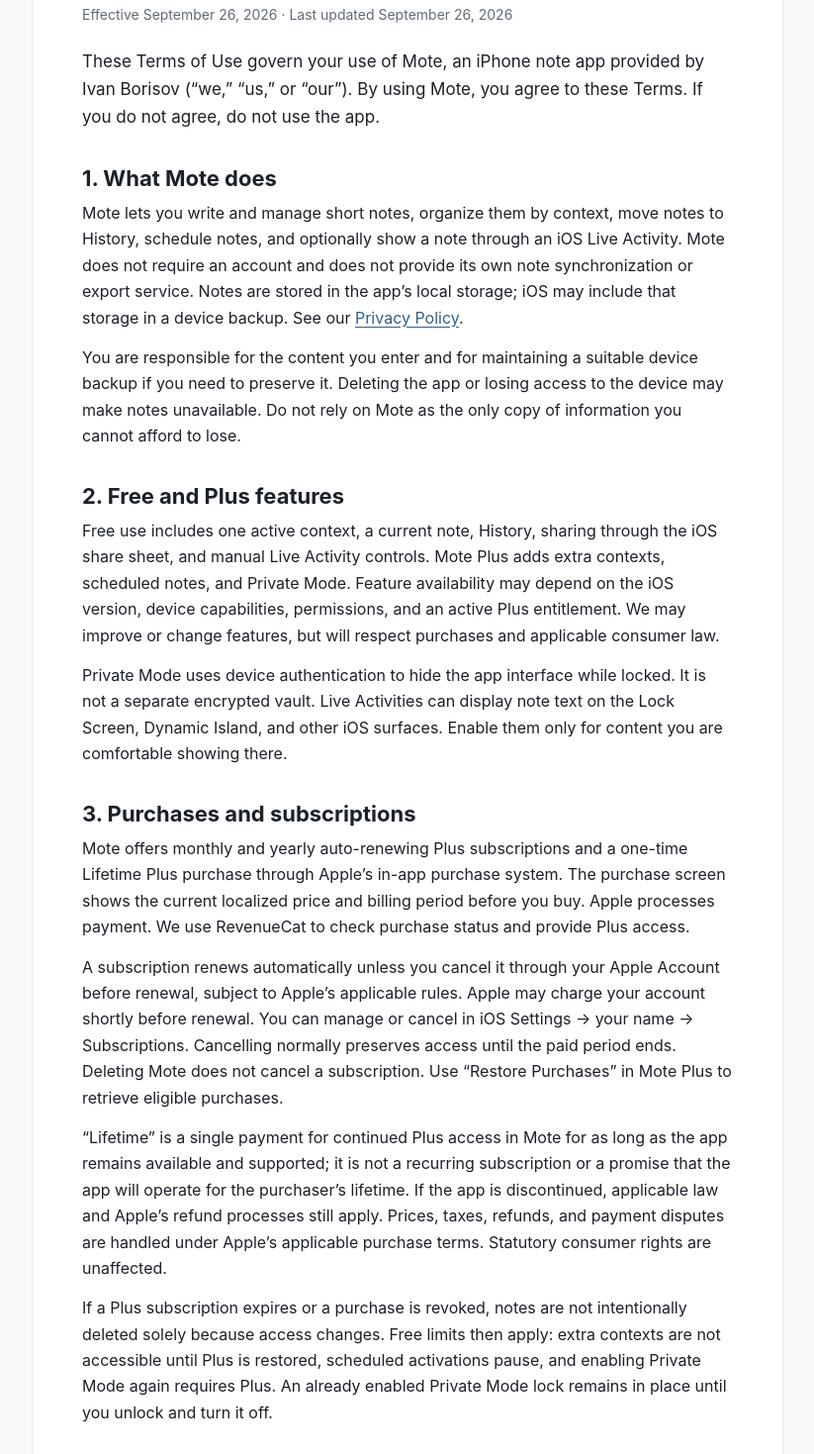
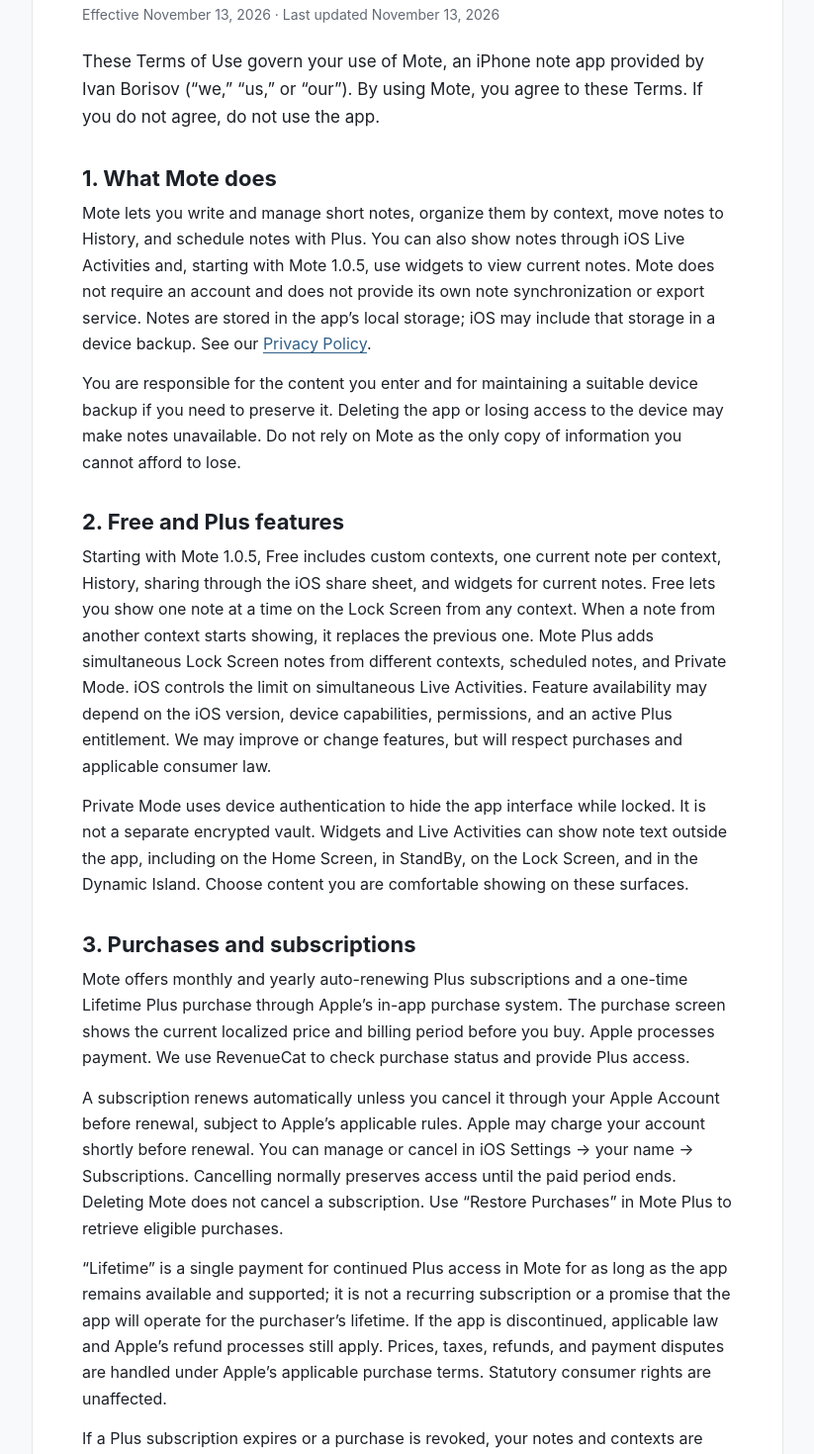
Before and after one commit to wenka93/mote-legal, a plain HTML site: page terms.html in a window 1280 px wide. Shown: the part 191-1660 px from the top of the page at 99% size, without its empty margins (228-1051 px from the left). Drawn offline with Linux system fonts and the light colour scheme.

Commit message:
Update Mote terms and privacy policy for 1.0.5

```diff
--- a/terms.html
+++ b/terms.html
@@ -11,25 +11,25 @@
   <header><nav aria-label="Legal navigation"><a class="brand" href="./">Mote</a><a href="terms.html" aria-current="page">Terms of Use</a><a href="privacy.html">Privacy Policy</a></nav></header>
   <main>
     <h1>Terms of Use</h1>
-    <p class="meta">Effective September 26, 2026 · Last updated September 26, 2026</p>
+    <p class="meta">Effective November 13, 2026 · Last updated November 13, 2026</p>
     <p class="intro">These Terms of Use govern your use of Mote, an iPhone note app provided by Ivan Borisov (“we,” “us,” or “our”). By using Mote, you agree to these Terms. If you do not agree, do not use the app.</p>
 
     <h2>1. What Mote does</h2>
-    <p>Mote lets you write and manage short notes, organize them by context, move notes to History, schedule notes, and optionally show a note through an iOS Live Activity. Mote does not require an account and does not provide its own note synchronization or export service. Notes are stored in the app’s local storage; iOS may include that storage in a device backup. See our <a href="privacy.html">Privacy Policy</a>.</p>
+    <p>Mote lets you write and manage short notes, organize them by context, move notes to History, and schedule notes with Plus. You can also show notes through iOS Live Activities and, starting with Mote 1.0.5, use widgets to view current notes. Mote does not require an account and does not provide its own note synchronization or export service. Notes are stored in the app’s local storage; iOS may include that storage in a device backup. See our <a href="privacy.html">Privacy Policy</a>.</p>
     <p>You are responsible for the content you enter and for maintaining a suitable device backup if you need to preserve it. Deleting the app or losing access to the device may make notes unavailable. Do not rely on Mote as the only copy of information you cannot afford to lose.</p>
 
     <h2>2. Free and Plus features</h2>
-    <p>Free use includes one active context, a current note, History, sharing through the iOS share sheet, and manual Live Activity controls. Mote Plus adds extra contexts, scheduled notes, and Private Mode. Feature availability may depend on the iOS version, device capabilities, permissions, and an active Plus entitlement. We may improve or change features, but will respect purchases and applicable consumer law.</p>
-    <p>Private Mode uses device authentication to hide the app interface while locked. It is not a separate encrypted vault. Live Activities can display note text on the Lock Screen, Dynamic Island, and other iOS surfaces. Enable them only for content you are comfortable showing there.</p>
+    <p>Starting with Mote 1.0.5, Free includes custom contexts, one current note per context, History, sharing through the iOS share sheet, and widgets for current notes. Free lets you show one note at a time on the Lock Screen from any context. When a note from another context starts showing, it replaces the previous one. Mote Plus adds simultaneous Lock Screen notes from different contexts, scheduled notes, and Private Mode. iOS controls the limit on simultaneous Live Activities. Feature availability may depend on the iOS version, device capabilities, permissions, and an active Plus entitlement. We may improve or change features, but will respect purchases and applicable consumer law.</p>
+    <p>Private Mode uses device authentication to hide the app interface while locked. It is not a separate encrypted vault. Widgets and Live Activities can show note text outside the app, including on the Home Screen, in StandBy, on the Lock Screen, and in the Dynamic Island. Choose content you are comfortable showing on these surfaces.</p>
 
     <h2>3. Purchases and subscriptions</h2>
     <p>Mote offers monthly and yearly auto-renewing Plus subscriptions and a one-time Lifetime Plus purchase through Apple’s in-app purchase system. The purchase screen shows the current localized price and billing period before you buy. Apple processes payment. We use RevenueCat to check purchase status and provide Plus access.</p>
     <p>A subscription renews automatically unless you cancel it through your Apple Account before renewal, subject to Apple’s applicable rules. Apple may charge your account shortly before renewal. You can manage or cancel in iOS Settings → your name → Subscriptions. Cancelling normally preserves access until the paid period ends. Deleting Mote does not cancel a subscription. Use “Restore Purchases” in Mote Plus to retrieve eligible purchases.</p>
     <p>“Lifetime” is a single payment for continued Plus access in Mote for as long as the app remains available and supported; it is not a recurring subscription or a promise that the app will operate for the purchaser’s lifetime. If the app is discontinued, applicable law and Apple’s refund processes still apply. Prices, taxes, refunds, and payment disputes are handled under Apple’s applicable purchase terms. Statutory consumer rights are unaffected.</p>
-    <p>If a Plus subscription expires or a purchase is revoked, notes are not intentionally deleted solely because access changes. Free limits then apply: extra contexts are not accessible until Plus is restored, scheduled activations pause, and enabling Private Mode again requires Plus. An already enabled Private Mode lock remains in place until you unlock and turn it off.</p>
+    <p>If a Plus subscription expires or a purchase is revoked, your notes and contexts are kept. Starting with Mote 1.0.5, you can still use your contexts and widgets. When Mote detects that Plus access has ended, Free allows one note at a time on the Lock Screen, scheduled activations pause, and enabling Private Mode again requires Plus. An already enabled Private Mode lock remains in place until you unlock and turn it off.</p>
 
     <h2>4. Scheduling and system features</h2>
-    <p>Scheduled notes, local notifications, and Live Activities depend on iOS permissions and system behavior. A notification may arrive while Mote is closed, but the app’s local note database may update only when Mote runs again. On supported iOS versions, an opted-in scheduled Live Activity may start while the app is closed. Timing and display are not guaranteed, and iOS can limit or suppress alerts or activities. Do not use Mote as a sole reminder for urgent, medical, safety-critical, or other time-critical tasks.</p>
+    <p>Scheduled notes, local notifications, and Live Activities depend on iOS permissions and system behavior. A notification may arrive while Mote is closed, but the app’s local note database may update only when Mote runs again. On supported iOS versions, an opted-in scheduled Live Activity may start while the app is closed. iOS controls when widgets refresh and can limit or suppress alerts or activities. Timing and display can vary. Do not use Mote as a sole reminder for urgent, medical, safety-critical, or other time-critical tasks.</p>
     <p>When you choose Share, the selected content goes to the app or person you select through iOS. We are not responsible for how that recipient handles it.</p>
 
     <h2>5. Acceptable use and intellectual property</h2>
```
Also changed, not shown: privacy.html (+5 -3 lines).
